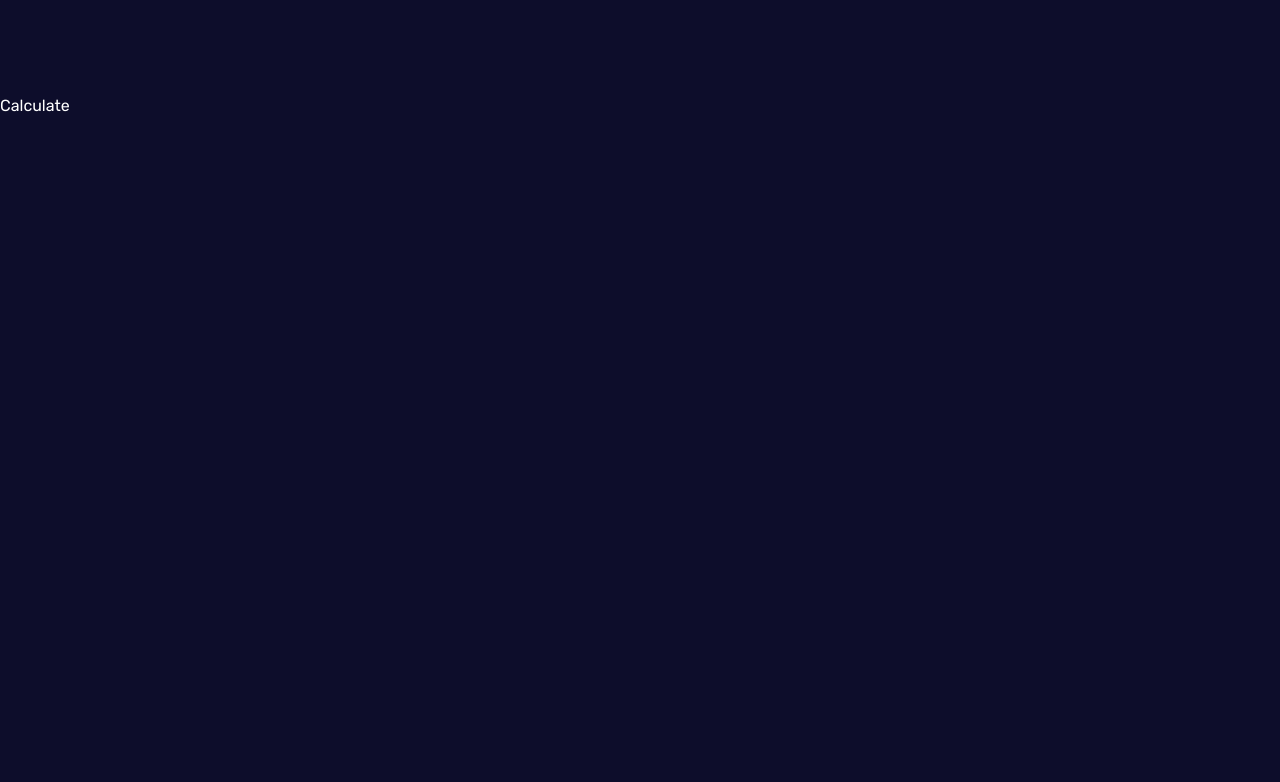
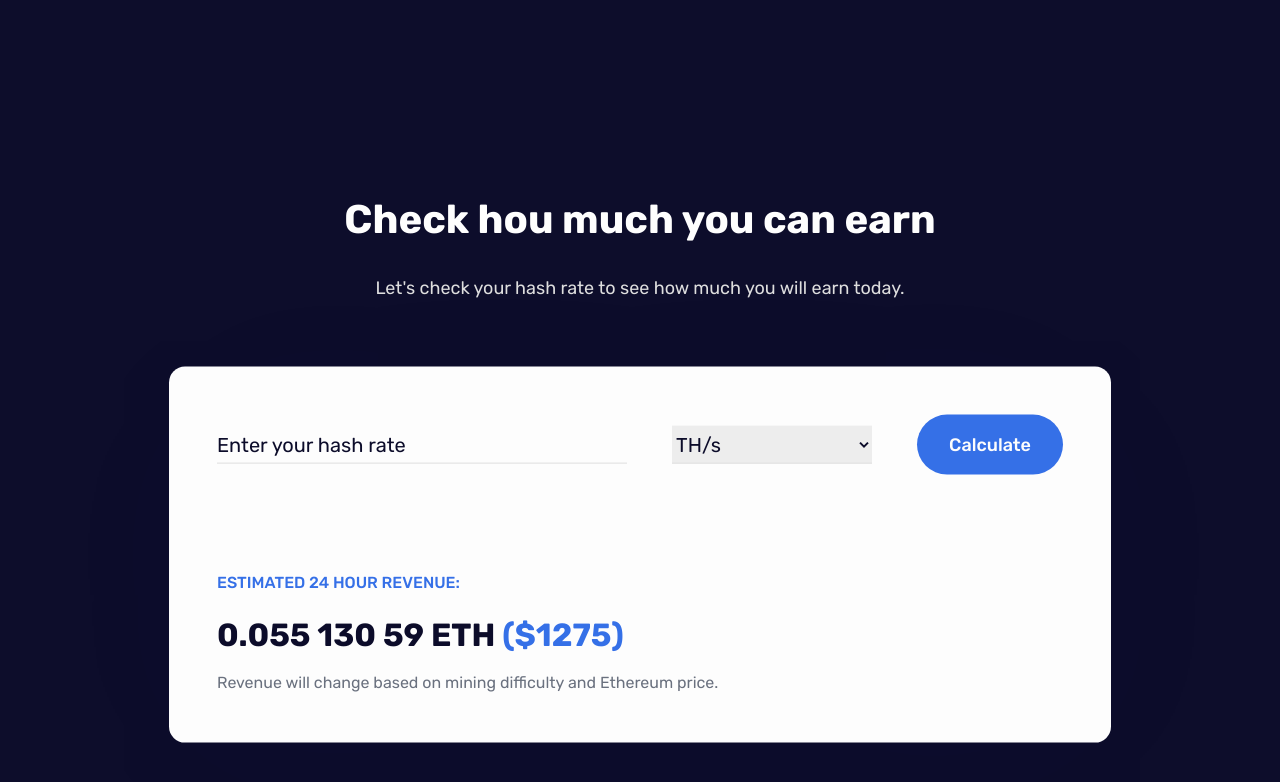
Before and after one commit to EkramH/crappo-cryptocurrency-website, a React (Create React App) app: page / in a window 1280 px wide. Shown: the part 1471-2253 px from the top of the page. Before the commit the page ends 1589 px from the top, so only its background shows below. Built offline with nearby package versions, Linux system fonts and the light colour scheme.

Commit message:
calc form done

```diff
--- /dev/null
+++ b/src/components/calculate/CalcForm.js
@@ -0,0 +1,40 @@
+import React from "react";
+
+const CalcForm = () => {
+  return (
+    <div
+      className="w-full bg-white max-w-[942px] mx-auto rounded-2xl text-darkblue p-12 shadow-primary"
+      data-aos="fade-up"
+      data-aos-delay="500"
+    >
+      <form className="flex flex-col lg:flex-row lg:justify-between lg:items-center space-y-12 lg:space-y-0">
+        <input
+          className="input placeholder:text-darkblue"
+          type="text"
+          placeholder="Enter your hash rate"
+        />
+        <select className="select">
+          <option value="">TH/s</option>
+          <option value="">H/s</option>
+          <option value="">KH/s</option>
+          <option value="">MH/s</option>
+          <option value="">GH/s</option>
+        </select>
+        <button className="btn text-white px-8 self-start">Calculate</button>
+      </form>
+      <div className="mt-24">
+        <h3 className="text-blue font font-medium mb-4">
+          ESTIMATED 24 HOUR REVENUE:
+        </h3>
+        <p className="text-[32px] font-bold mb-3">
+          0.055 130 59 ETH <span className="text-blue">($1275)</span>
+        </p>
+        <p className="text-gray-500 tracking-[1%]">
+          Revenue will change based on mining difficulty and Ethereum price.
+        </p>
+      </div>
+    </div>
+  );
+};
+
+export default CalcForm;
--- a/src/components/calculate/Calculate.js
+++ b/src/components/calculate/Calculate.js
@@ -1,10 +1,29 @@
 import React from "react";
+import CalcForm from "./CalcForm";
 
 const Calculate = () => {
   return (
-    <div>
-      <h2>Calculate</h2>
-    </div>
+    <section className="section">
+      <div className="container mx-auto">
+        <div className="text-center">
+          <h2
+            className="section-title"
+            data-aos="fade-up"
+            data-aos-offset="400"
+          >
+            Check hou much you can earn
+          </h2>
+          <p
+            className="section-subtitle text-lg mb-16 max-w-[622px] mx-auto"
+            data-aos="fade-up"
+            data-aos-delay="450"
+          >
+            Let's check your hash rate to see how much you will earn today.
+          </p>
+        </div>
+        <CalcForm />
+      </div>
+    </section>
   );
 };
 
```
